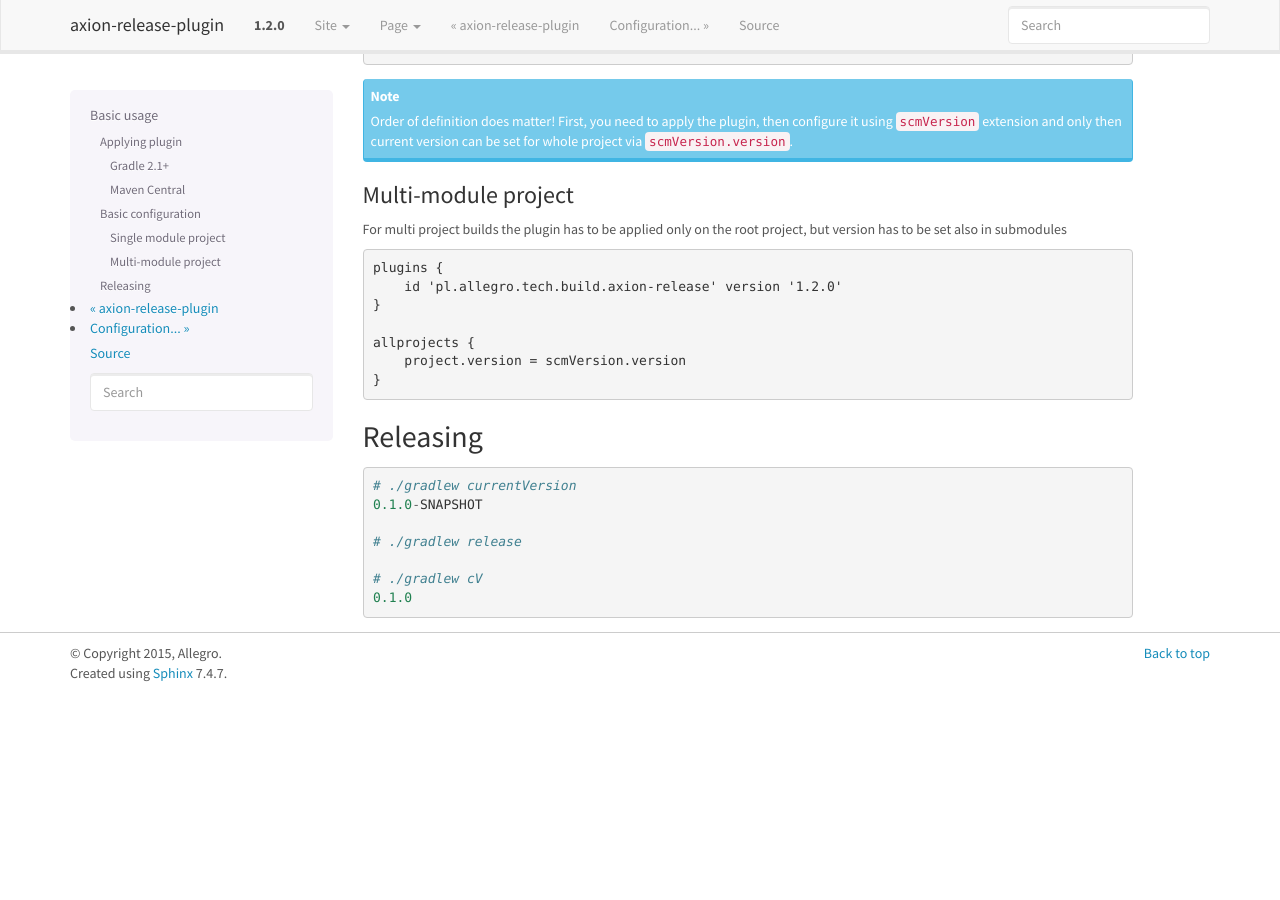
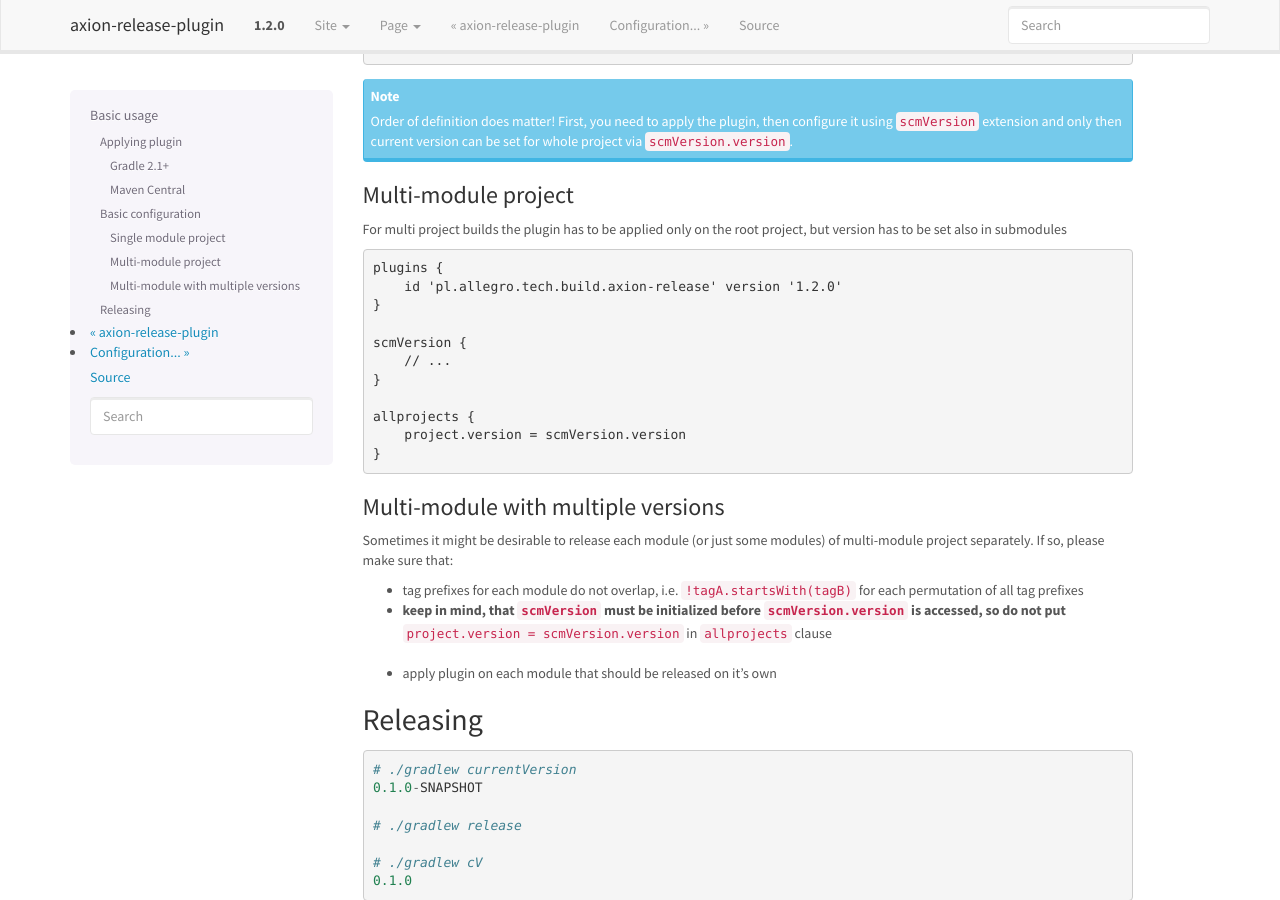
Before and after one commit to allegro/axion-release-plugin, a Sphinx documentation site: the page built from docs/configuration/basic_usage.rst, in a window 1280 px wide and 900 px high, scrolled down 939 px. Built offline with Sphinx 7.4.7, drawn with Linux system fonts in a browser that asks for light colours; before the commit the page ends 1632 px from its top, so only the background shows below that.

Commit message:
added documentation on how to release modules separately

```diff
--- a/docs/configuration/basic_usage.rst
+++ b/docs/configuration/basic_usage.rst
@@ -73,9 +73,24 @@
         id 'pl.allegro.tech.build.axion-release' version '|version|'
     }
 
+    scmVersion {
+        // ...
+    }
+
     allprojects {
         project.version = scmVersion.version
     }
+
+Multi-module with multiple versions
+^^^^^^^^^^^^^^^^^^^^^^^^^^^^^^^^^^^
+
+Sometimes it might be desirable to release each module (or just some modules) of multi-module project separately.
+If so, please make sure that:
+
+* tag prefixes for each module do not overlap, i.e. ``!tagA.startsWith(tagB)`` for each permutation of all tag prefixes
+* keep in mind, that ``scmVersion`` must be initialized before ``scmVersion.version`` is accessed, so do not put
+    ``project.version = scmVersion.version`` in ``allprojects`` clause
+* apply plugin on each module that should be released on it's own
 
 Releasing
 ---------
```
